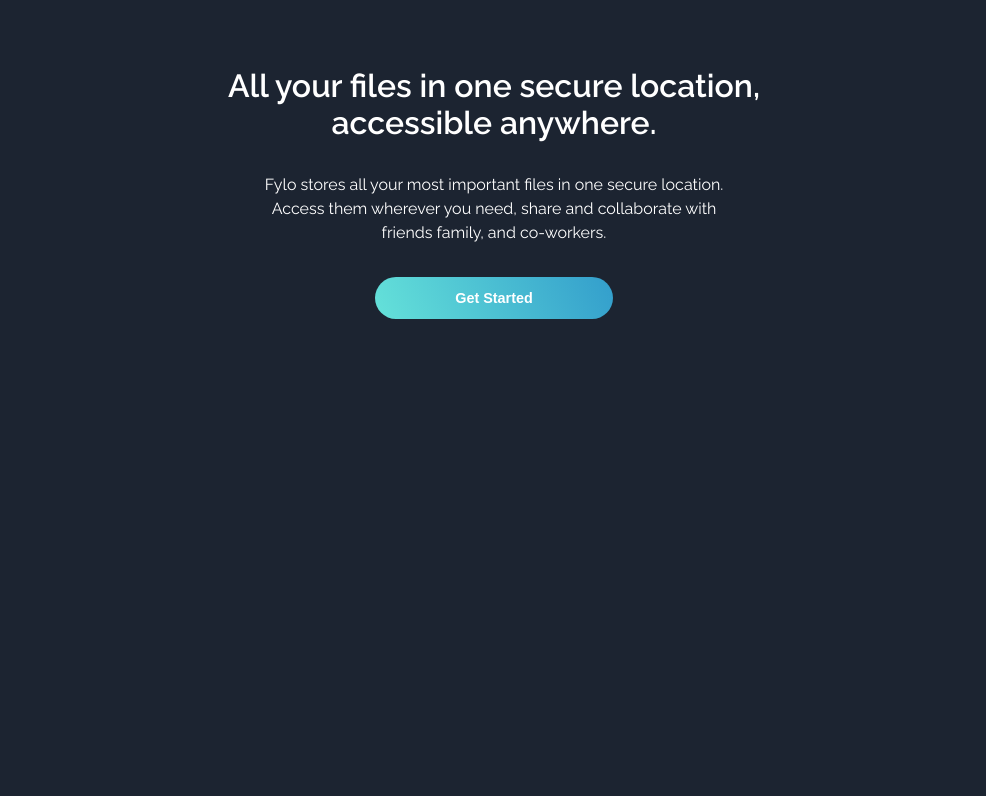
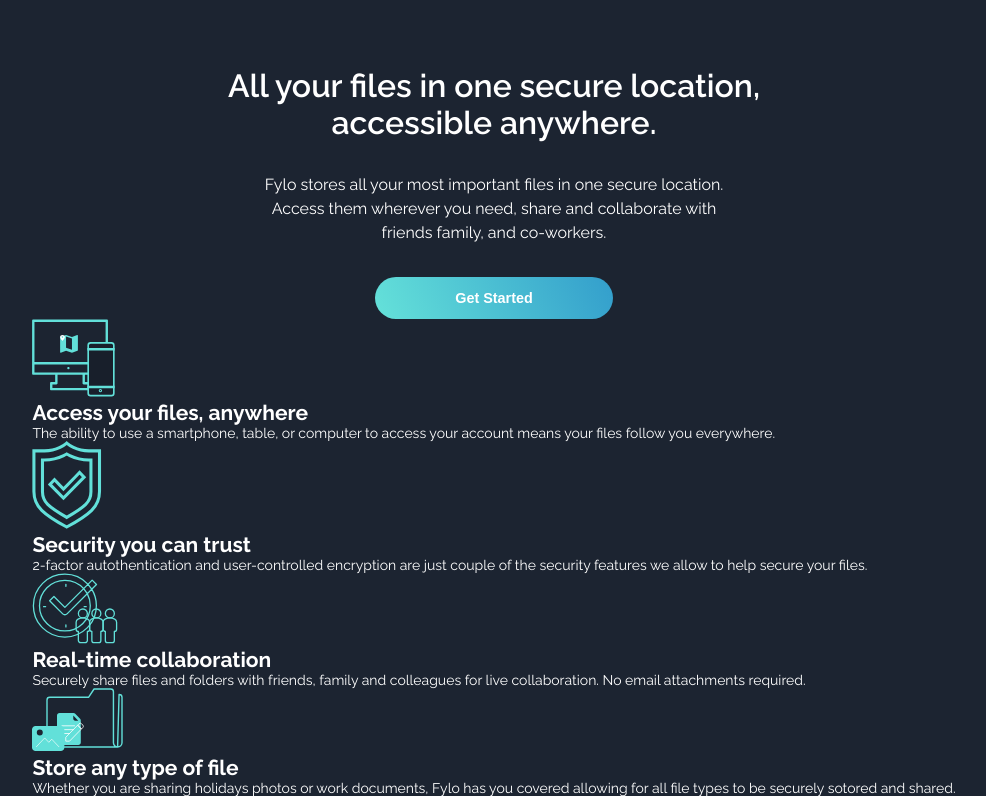
Before and after one commit to Humber70/Fylo-landing-page, a React (Vite) app: page / in a window 1280 px wide. Shown: the part 646-1442 px from the top of the page, without its empty margins (146-1132 px from the left). Before the commit the page ends 965 px from the top, so only its background shows below. Built offline with nearby package versions, Linux system fonts and the light colour scheme; the HTML template or start-up script is replaced by a standard one.

Commit message:
refact: create new Products component

```diff
--- a/src/App.jsx
+++ b/src/App.jsx
@@ -1,6 +1,8 @@
 import './index.css';
+
 import Header from './components/Header/Header';
 import Hero from './components/Hero/Hero';
+import Products from './components/Products/Products';
 
 export default function App () {
   return (
@@ -8,6 +10,7 @@ export default function App () {
       <Header />
       <main>
         <Hero />
+        <Products />
       </main>
     </>
 
--- /dev/null
+++ b/src/components/Products/Products.jsx
@@ -0,0 +1,30 @@
+import css from './Products.module.css'
+
+export default function Products () {
+  return (
+    <section className={css.products}>
+      <div className={css.contentProducts}>
+        <div>
+          <img src="/assets/icons/icon-access-anywhere.svg" alt="icon-access" />
+          <h2>Access your files, anywhere</h2>
+          <p>The ability to use a smartphone, table, or computer to access your account means your files follow you everywhere.</p>
+        </div>
+        <div>
+          <img src="/assets/icons/icon-security.svg" alt="icon-security" />
+          <h2>Security you can trust</h2>
+          <p>2-factor autothentication and user-controlled encryption are just couple of the security features we allow to help secure your files.</p>
+        </div>
+        <div>
+          <img src="/assets/icons/icon-collaboration.svg" alt="icon-collaboration" />
+          <h2>Real-time collaboration</h2>
+          <p>Securely share files and folders with friends, family and colleagues for live collaboration. No email attachments required.</p>
+        </div>
+        <div>
+          <img src="/assets/icons/icon-any-file.svg" alt="icon-any-file" />
+          <h2>Store any type of file</h2>
+          <p>Whether you are sharing holidays photos or work documents, Fylo has you covered allowing for all file types to be securely sotored and shared.</p>
+        </div>
+      </div>
+    </section>
+  )
+}
--- /dev/null
+++ b/src/components/Products/Products.module.css
@@ -0,0 +1,5 @@
+.products {
+  display: flex;
+  justify-content: center;
+  align-items: center;
+}
```
